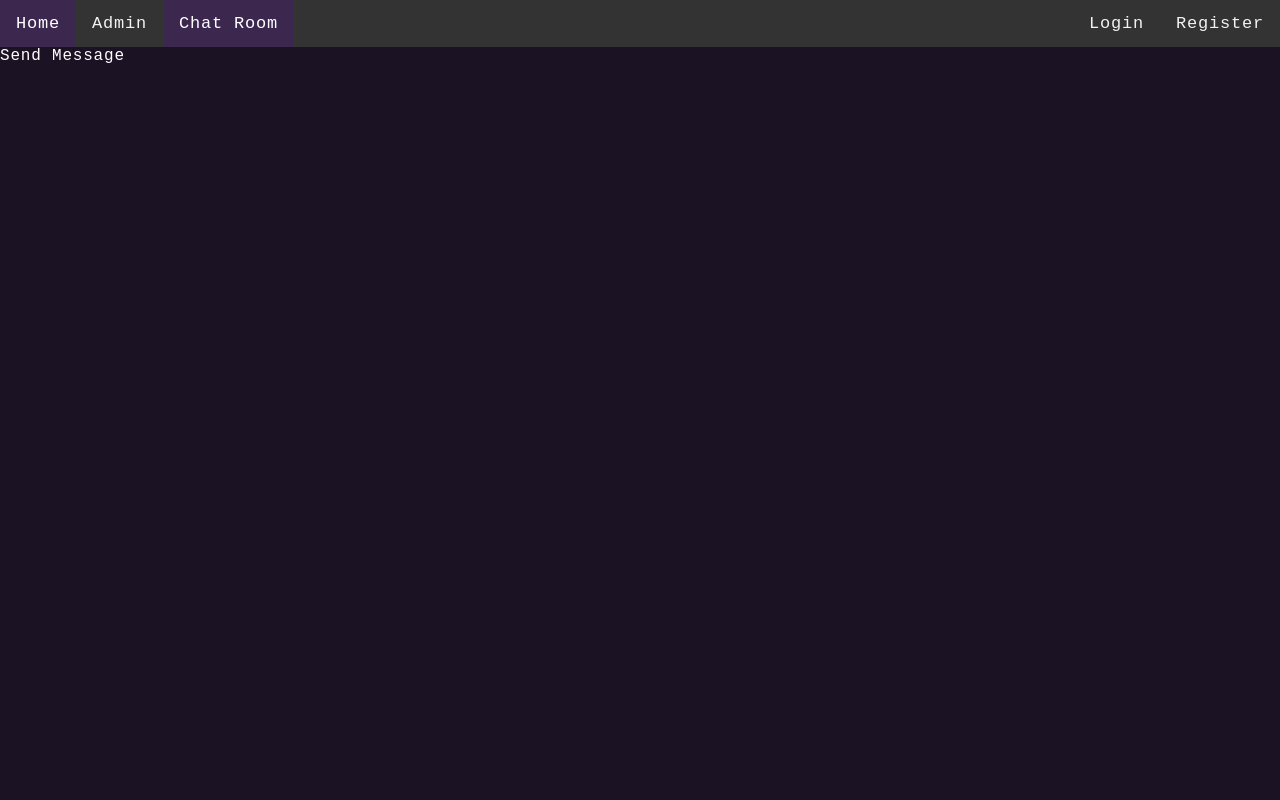
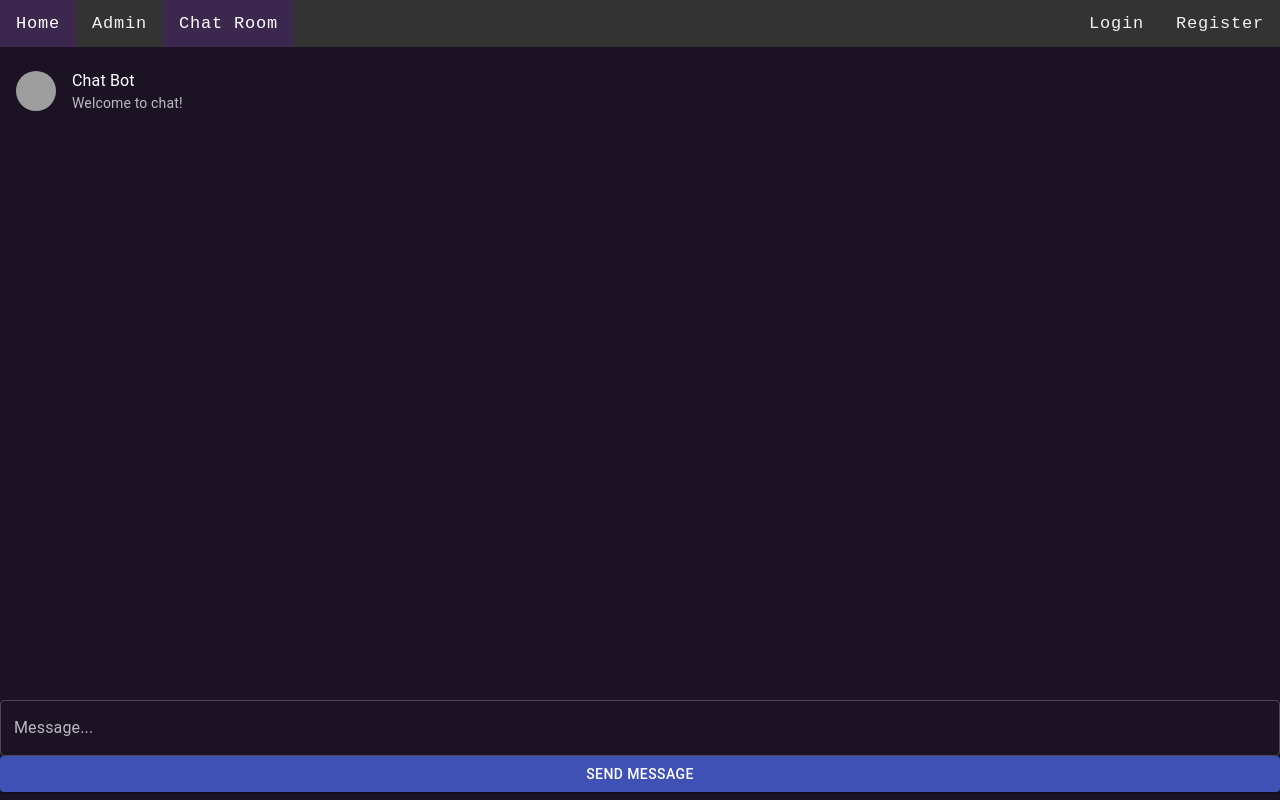
Before and after one commit to elmilieva/virtual-cafe-chat-box, a React (Create React App) app: page /chatroom in a window 1280 px wide. Built offline with nearby package versions, Linux system fonts and the light colour scheme; no server answers; grey boxes are pictures that could not be loaded.

Commit message:
implemented socket io chat with single room

```diff
--- a/src/App.tsx
+++ b/src/App.tsx
@@ -5,27 +5,64 @@ import { Register } from "./Components/Register/Register";
 import { Home } from "./Components/Home/Home";
 import { Nav } from "./Components/Nav/Nav";
 import { Route, Switch, useHistory } from "react-router";
-import { UserCallback } from "./shared/shared-types";
+import { UserCallback, MessageCallback } from "./shared/shared-types";
 import UserService from "./service/user-service";
 import { Admin } from "./Components/Admin/Admin";
 import { User } from "./model/user.model";
 import { EditUser } from "./Components/EditUser/EditUser";
 import ProtectedRoute from "./Components/ProtectedRoute/ProtectedRoute";
 import { RoomForm } from "./Components/RoomForm/RoomForm";
-import ChatRoom from "./Components/ChatRoom/ChatRoom";
-
+import { ChatRoom } from "./Components/ChatRoom/ChatRoom";
+import io from "socket.io-client";
+import { Message } from "./model/message.model";
+import { useSelector } from "react-redux";
+import { RootState } from "./app/rootReducer";
+import { ThemeProvider, createMuiTheme } from "@material-ui/core";
+const SOCKET_IO_URL = "http://localhost:9000/";
+const socket = io(SOCKET_IO_URL);
 interface indexState {
   loginClicked: boolean;
 }
 
 function App() {
+  const currentUser = useSelector((state: RootState) => state.auth.loggedUser);
+  const [messages, setMessages] = useState<Message[]>([
+    new Message(
+      new User(
+        "1",
+        "Chat",
+        "Bot",
+        "32",
+        "32",
+        "32",
+        "https://core3.imgix.net/59afd70fd1abalogo1250x250.png?auto=format,compress&w=480&fit=max&"
+      ),
+      "Welcome to chat!"
+    ),
+  ]);
+  const [initialized, setInitialized] = useState(false);
   const [users, setUsers] = useState<User[]>([]);
   const [userToEdit, setUserToEdit] = useState<User | undefined>(undefined);
   useEffect(() => {
     UserService.getAllUsers().then((users) => setUsers(users));
-  }, []);
+    if (!initialized) {
+      connectToRoom();
+    }
+  }, [initialized]);
 
   const history = useHistory();
+
+  const handleSubmitMessage: MessageCallback = (message) => {
+    //const data = `{"user": "${message.user?.firstName+" "+message.user?.lastName}", "message": "${message.message}"}`;
+    socket.emit("chat message", message);
+  };
+
+  const connectToRoom = () => {
+    socket.on("chat message", (data: Message) => {
+      setMessages((messages) => [...messages, data]);
+    });
+    setInitialized(true);
+  };
 
   const handleSubmitUser: UserCallback = (user) => {
     if (user._id) {
@@ -51,13 +88,19 @@ function App() {
     await UserService.updateUser(user);
     UserService.getAllUsers().then((users) => setUsers(users));
     history.push("/admin");
-  }
+  };
 
   const handleDeleteUser: UserCallback = async (user) => {
     await UserService.deleteUser(user._id);
     UserService.getAllUsers().then((users) => setUsers(users));
     history.push("/admin");
-  }
+  };
+
+  const darkTheme = createMuiTheme({
+    palette: {
+      type: "dark",
+    },
+  });
 
   // change <nav> to a <Navigation> react component
   // for register have a handler that takes the newly created react model User
@@ -65,19 +108,28 @@ function App() {
   //https://codepen.io/marko-zub/pen/NpYwyr
   return (
     <React.Fragment>
+      <ThemeProvider theme={darkTheme}>
         <Nav></Nav>
         <Switch>
           <Route exact path="/">
             <Home></Home>
           </Route>
           <Route exact path="/admin">
-          <Admin userList={users} onEdit={handleSetUserToEdit} onDelete={handleDeleteUser}></Admin>
+            <Admin
+              userList={users}
+              onEdit={handleSetUserToEdit}
+              onDelete={handleDeleteUser}
+            ></Admin>
           </Route>
           <ProtectedRoute exact path="/add-room">
             <RoomForm users={users} handleRegister={handleEditUser}></RoomForm>
           </ProtectedRoute>
           <Route exact path="/chatroom">
-          <ChatRoom></ChatRoom>
+            <ChatRoom
+              messages={messages}
+              handleSubmitMessage={handleSubmitMessage}
+              currentUser={currentUser}
+            ></ChatRoom>
           </Route>
           <Route exact path="/register">
             <Register handleRegister={handleSubmitUser}></Register>
@@ -89,6 +141,7 @@ function App() {
             <EditUser user={userToEdit} onEditUser={handleEditUser} />
           </Route>
         </Switch>
+      </ThemeProvider>
     </React.Fragment>
   );
 }
--- a/src/Components/ChatRoom/ChatRoom.tsx
+++ b/src/Components/ChatRoom/ChatRoom.tsx
@@ -1,31 +1,134 @@
-import React from "react";
-import { useEffect, useState } from "react";
-import io from "socket.io-client";
-const SOCKET_IO_URL = "http://localhost:9000/";
-const socket = io(SOCKET_IO_URL);
-function ChatRoom() {
-  const [initialized, setInitialized] = useState(false);
-  const handleSubmit = async (e: any) => {
-    const data = '{"user": "eliza", "message": "hello"}';
-    socket.emit("chat message", JSON.parse(data));
-  };
-  const connectToRoom = () => {
-    socket.on("chat message", (data: {}) => {
-      console.log(data);
-    });
-    setInitialized(true);
-  };
+import React, { FC } from "react";
 
-  useEffect(() => {
-    if (!initialized) {
-      connectToRoom();
+import { MessageCallback } from "../../shared/shared-types";
+import { User } from "../../model/user.model";
+import { Message } from "../../model/message.model";
+import { useSelector } from "react-redux";
+import { RootState } from "../../app/rootReducer";
+import { IUser } from "./../../model/user.model";
+import {
+  Box,
+  Grid,
+  Button,
+  FormGroup,
+  FormControlLabel,
+  TextField,
+  Typography,
+  makeStyles,
+  Avatar,
+  List,
+  ListItem,
+  ListItemAvatar,
+  ListItemText,
+} from "@material-ui/core";
+import { Formik } from "formik";
 
-      return () => {
-        socket.disconnect();
-      };
-    }
-  // eslint-disable-next-line react-hooks/exhaustive-deps
-  }, []);
-  return <div onClick={handleSubmit}>Send Message</div>;
+interface Props {
+  currentUser: IUser | undefined;
+  handleSubmitMessage: MessageCallback;
+  messages: Message[];
 }
-export default ChatRoom;
+
+const useStyles = makeStyles((theme) => ({
+  root: {
+    "& > *": {
+      margin: theme.spacing(1),
+      width: "70%",
+    },
+  },
+  chatForm: {
+    position: "fixed",
+    bottom: theme.spacing(1),
+    right: theme.spacing(0),
+    width: "100%",
+  },
+  chatMessageField: {
+    width: "100%",
+    //margin: "1rem",
+  },
+  inline: {
+    display: "inline",
+  },
+}));
+
+export const ChatRoom: FC<Props> = ({
+  handleSubmitMessage,
+  currentUser,
+  messages,
+}) => {
+  const classes = useStyles();
+  return (
+    <Grid container>
+      <div
+        style={{ height: "90%", width: "100%" }}
+        className="messages-container"
+      >
+        <List>
+          {messages.map((m) => (
+            <ListItem>
+              <ListItemAvatar>
+                <Avatar src={m.user?.imageUrl} />
+              </ListItemAvatar>
+              <ListItemText
+                primary={m.user?.firstName + " " + m.user?.lastName}
+                secondary={
+                  <React.Fragment>
+                    <Typography
+                      component="span"
+                      variant="body2"
+                      className={classes.inline}
+                      color="textPrimary"
+                    ></Typography>
+                    {m.message}
+                  </React.Fragment>
+                }
+              >
+                {m.user?.firstName} {m.user?.lastName}: {m.message}
+              </ListItemText>
+            </ListItem>
+          ))}
+        </List>
+      </div>
+      <Formik
+        initialValues={{
+          message: "",
+          user: currentUser,
+        }}
+        onSubmit={(values, actions) => {
+          actions.setSubmitting(false);
+          const message = {
+            user: currentUser,
+            message: values.message,
+          } as Message;
+          handleSubmitMessage(message);
+          values.message = "";
+        }}
+      >
+        {(props) => (
+          <div className="Room-form">
+            <form className={classes.chatForm} onSubmit={props.handleSubmit}>
+              <FormGroup>
+                <TextField
+                  className={classes.chatMessageField}
+                  onChange={props.handleChange}
+                  onBlur={props.handleBlur}
+                  name="message"
+                  id="outlined-basic"
+                  label="Message..."
+                  variant="outlined"
+                  value={props.values.message}
+                />
+                <Button variant="contained" color="primary" type="submit">
+                  Send Message
+                </Button>
+              </FormGroup>
+            </form>
+          </div>
+        )}
+      </Formik>
+    </Grid>
+  );
+  function sendMessage() {
+    handleSubmitMessage(new Message(currentUser, "testmessage"));
+  }
+};
--- a/src/Components/Login/Login.tsx
+++ b/src/Components/Login/Login.tsx
@@ -13,7 +13,6 @@ export default function Login(): ReactElement {
 
   function login(event: React.FormEvent<HTMLFormElement>) {
     event.preventDefault();
-    console.log("HELLO");
     dispatch(
       submitLogin(
         {
--- a/src/Components/RoomForm/RoomForm.tsx
+++ b/src/Components/RoomForm/RoomForm.tsx
@@ -37,17 +37,12 @@ export const RoomForm: FC<Props> = ({ handleRegister, users }) => {
     return undefined;
   });
   const [state, setState] = useState<Record<string, any>>(initialStateObject);
-  const darkTheme = createMuiTheme({
-    palette: {
-      type: "dark",
-    },
-  });
+
   const handleChange = (event: React.ChangeEvent<HTMLInputElement>) => {
     setState({ ...state, [event.currentTarget.name]: event.target.checked });
   };
   const classes = useStyles();
   return (
-    <ThemeProvider theme={darkTheme}>
       <Formik
         initialValues={{
           roomName: "",
@@ -100,6 +95,5 @@ export const RoomForm: FC<Props> = ({ handleRegister, users }) => {
           </div>
         )}
       </Formik>
-    </ThemeProvider>
   );
 };
--- a/src/shared/shared-types.ts
+++ b/src/shared/shared-types.ts
@@ -1,4 +1,5 @@
 import { User } from "../model/user.model";
+import { Message } from "../model/message.model";
 
 export type IdType = string;
 
@@ -13,3 +14,7 @@ export interface StringCallback {
 export interface UserCallback {
     (user: User): void;
 }
+
+export interface MessageCallback{
+    (message: Message): void;
+}
```
Also changed, not shown: src/model/message.model.ts (added, +10 -0 lines). Lines whose indentation alone changed are shown as unchanged.
